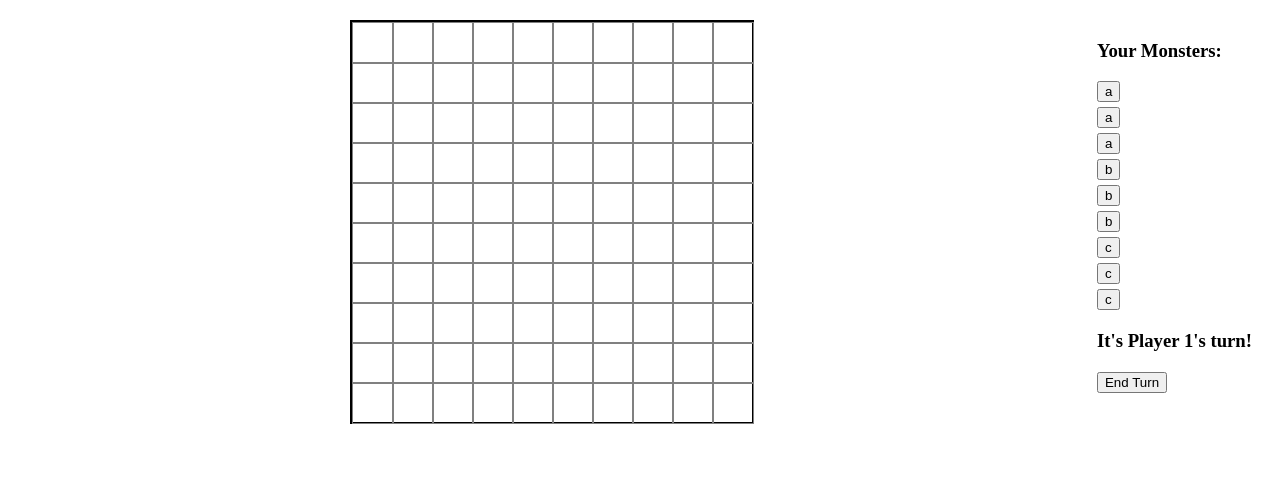
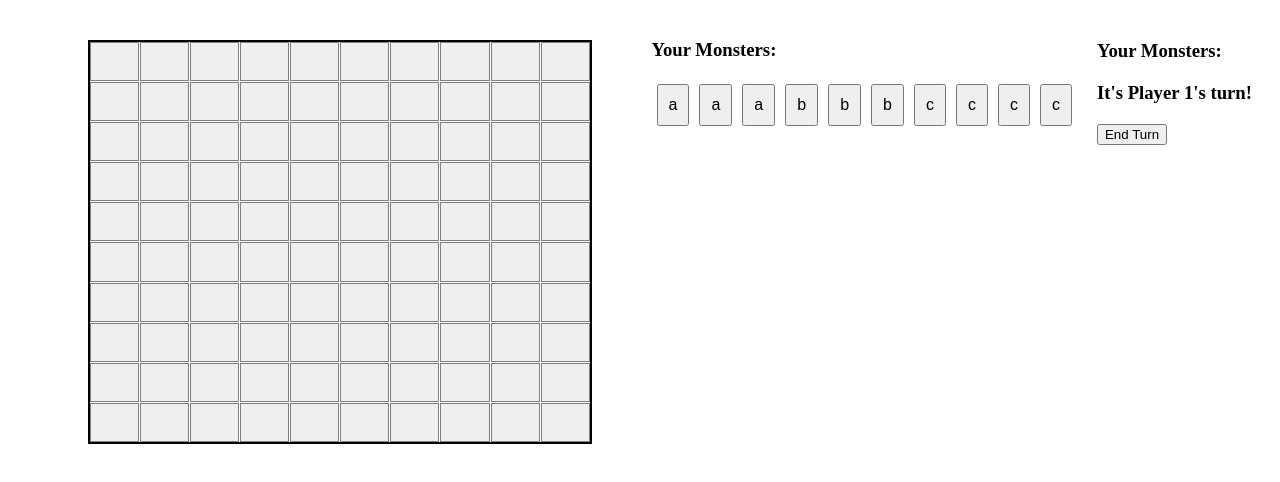
Before and after one commit to xochitl-b/monsterMayhem, a website: page player.html in a window 1280 px wide. Drawn offline with Linux system fonts and the light colour scheme.

Commit message:
you can move the pieces!

```diff
--- a/player.html
+++ b/player.html
@@ -9,6 +9,7 @@
 <body>
     <div class="container">
         <div class="board" id="board"></div>
+        <div id="piecesContainer"></div>
         <div class="sidebar">
             <h2 id="playerName"></h2>
             <div id="piecesContainer">
--- a/playerScript.js
+++ b/playerScript.js
@@ -17,7 +17,7 @@ document.addEventListener('DOMContentLoaded', function() {
     const pieces = {
         "a": 3,
         "b": 3,
-        "c": 3
+        "c": 4
     };
 
     let selectedPiece = null;
@@ -70,7 +70,8 @@ document.addEventListener('DOMContentLoaded', function() {
         board.innerHTML = ''; // Clear existing cells
         for (let i = 0; i < 10; i++) {
             for (let j = 0; j < 10; j++) {
-                const cell = document.createElement('div');
+                //pieces are going to work as buttons.
+                const cell = document.createElement('button');
                 cell.className = 'cell';
                 if (boardData[i][j]) {
                     cell.textContent = `${boardData[i][j].player}-${boardData[i][j].type}`;
@@ -117,12 +118,8 @@ document.addEventListener('DOMContentLoaded', function() {
 
     // Updates master board in localStorage
     function updateMasterBoard(boardData) {
-        const updatedMasterBoard = {
-            board: boardData,
-            currentTurn: currentPlayerIndex,
-            playerNames: playerNames
-        };
-        localStorage.setItem('masterBoard', JSON.stringify(updatedMasterBoard));
+        masterBoard.board = boardData;
+        localStorage.setItem('masterBoard', JSON.stringify(masterBoard));
     }
 
     // Updates the current player turn indicator
--- a/style.css
+++ b/style.css
@@ -10,12 +10,12 @@
     display: flex;
     margin: 20px;
 }
-.board {
-    width: 50vmin;
-    height: 50vmin;
+#board {
     display: grid;
-    grid-template: repeat(10, 1fr) / repeat(10, 1fr);
-    border: 2px solid black;
+    grid-template-columns: repeat(10, 1fr);
+    grid-gap: 1px;
+    width: 500px;
+    margin: 20px auto;
 }
 .cell {
     border: 1px solid gray;
@@ -36,6 +36,8 @@
     margin-top: 20px;
 }
 .piece-button {
-    display: block;
-    margin: 5px 0;
+    margin: 5px;
+    padding: 10px;
+    font-size: 16px;
+    cursor: pointer;
 }
```
